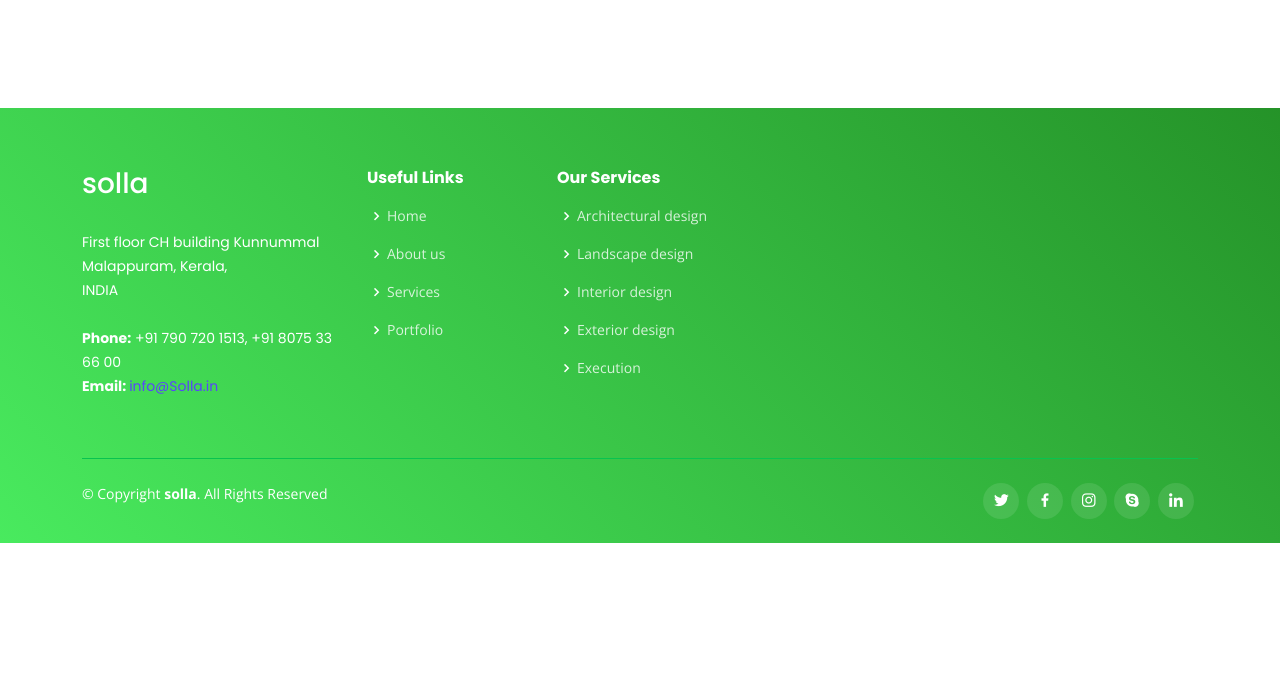
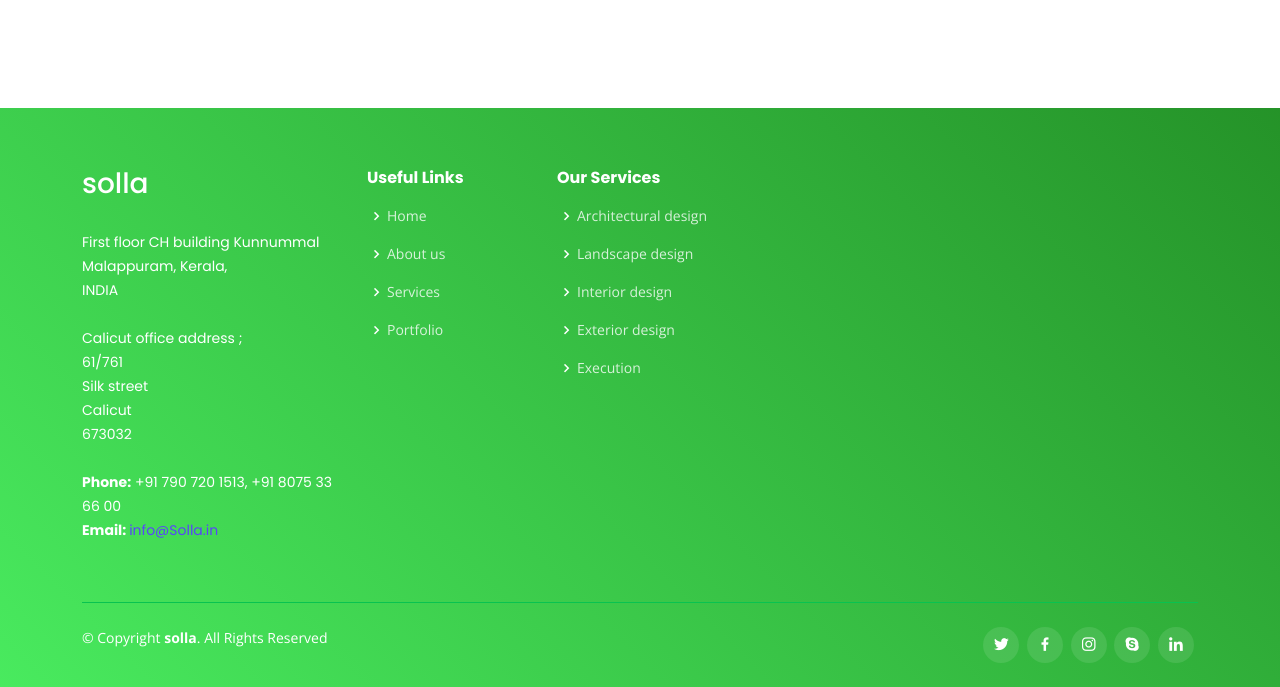
Before and after one commit to Shibil-77/freelance-solla, a plain HTML site: page index.html in a window 1280 px wide. Shown: the part 3532-4219 px from the top of the page. Before the commit the page ends 4075 px from the top, so only its background shows below. Drawn offline with nearby package versions, Linux system fonts and the light colour scheme.

Commit message:
address add

```diff
--- a/index.html
+++ b/index.html
@@ -823,12 +823,15 @@
 
           <div class="col-lg-3 col-md-6 footer-contact">
             <h3>solla</h3>
+
             <p>
               First floor
               CH building Kunnummal <br>
               Malappuram,
               Kerala,<br>
               INDIA <br><br>
+              Calicut office address ;
+              <br>61/761 <br>Silk street <br> Calicut  <br>673032 <br><br>
               <strong>Phone:</strong> +91 790 720 1513, +91 8075 33 66 00<br>
               <strong>Email: </strong><a href="mailto:info@Solla.in class="text-white">
                 info@Solla.in<br></a>
```
